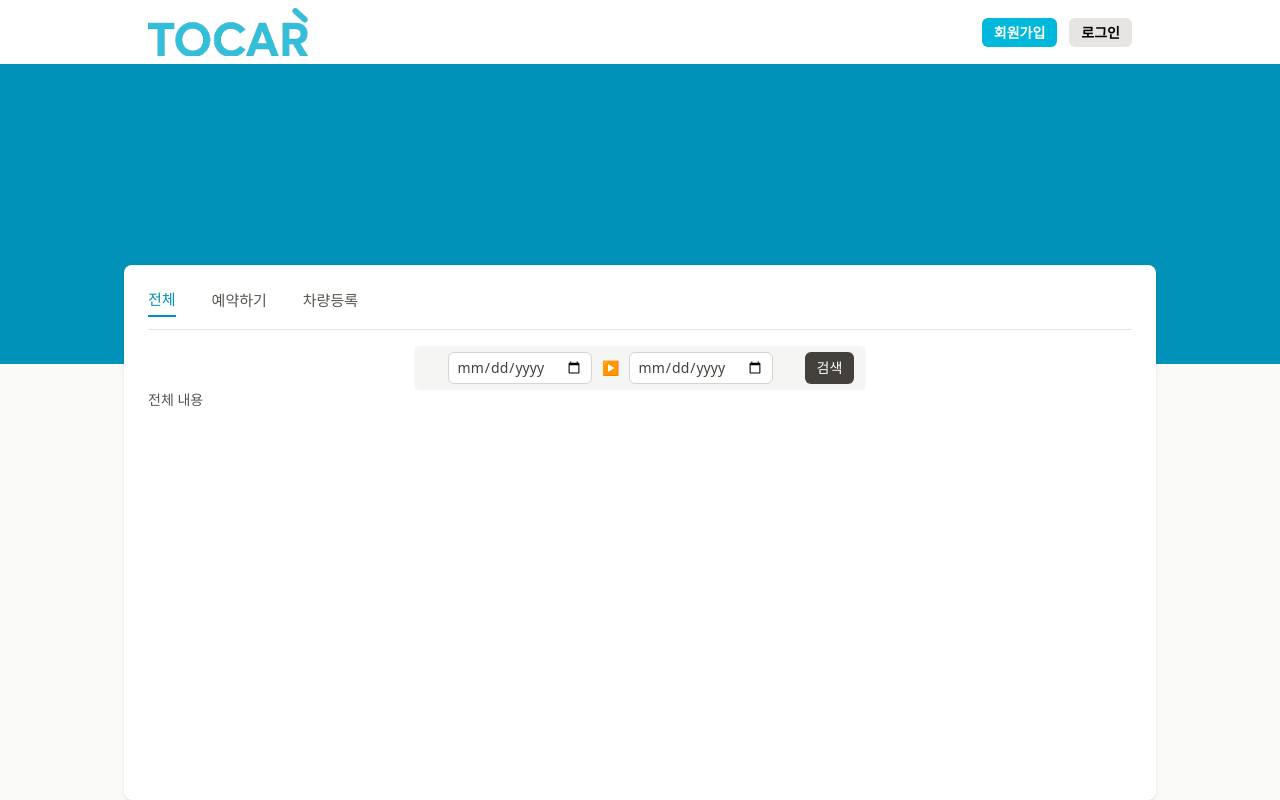
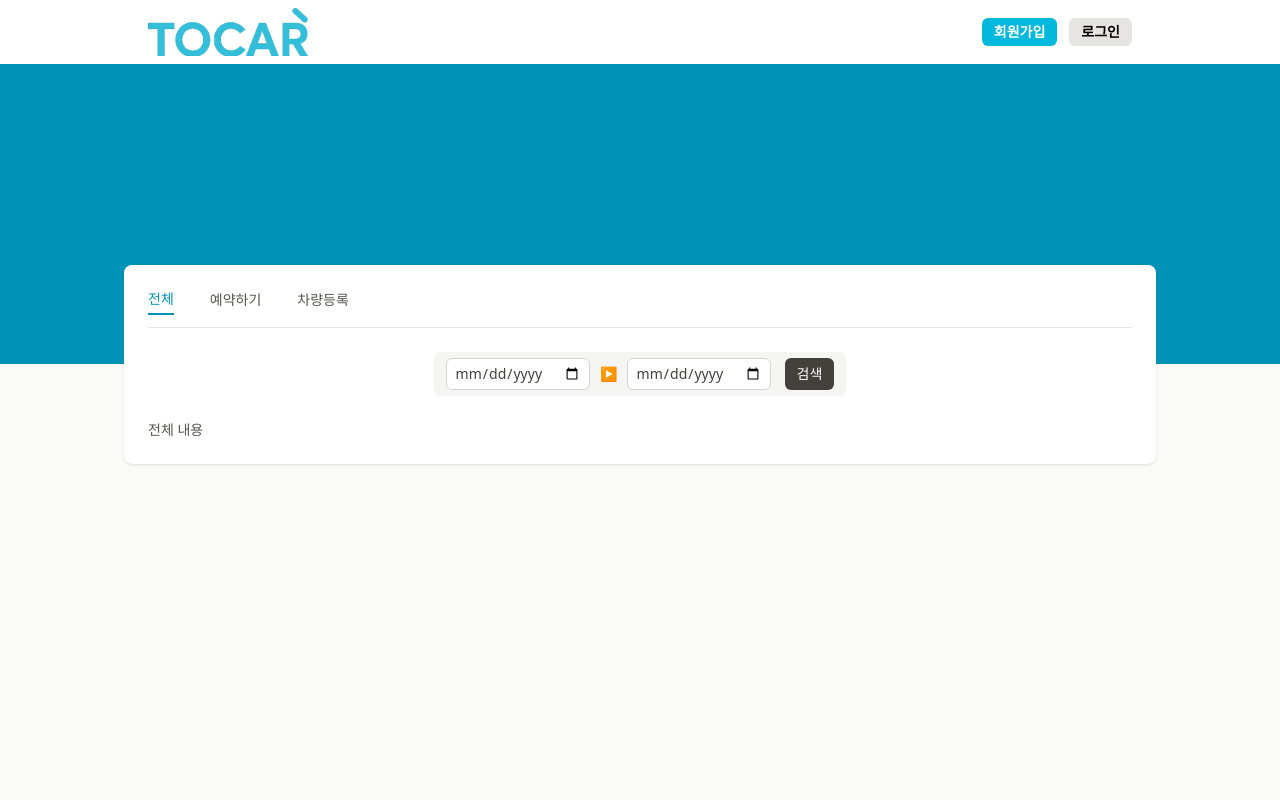
Before and after one commit to Adeone7/project_rentcar, a React (Vite) app: page /home in a window 1280 px wide. Built offline with nearby package versions, Linux system fonts and the light colour scheme.

Commit message:
회원가입, 로그인 수정완료

```diff
--- a/src/modal/Login.jsx
+++ b/src/modal/Login.jsx
@@ -3,7 +3,7 @@ import { useNavigate } from "react-router";
 import { loginAccount } from "../requests/account-api";
 import { useAccount, useToken } from "../stores/account-store";
 
-export default function LoginModal({ setModal }) {
+export default function LoginModal({ setModal, setIsLogin }) {
   const navigate = useNavigate();
   const [loginError, setLoginError] = useState(false);
 
@@ -27,6 +27,7 @@ export default function LoginModal({ setModal }) {
       if (res.success) {
         setAccount(res.user);
         setToken(res.token);
+        setIsLogin(true);
         setModal(null);
       } else {
         setLoginError(true);
--- a/src/modal/SignUp.jsx
+++ b/src/modal/SignUp.jsx
@@ -1,5 +1,9 @@
 import { useRef, useState } from "react";
-import { createAccount, verifyEmailCode } from "../requests/account-api";
+import {
+  createAccount,
+  verifyEmailCode,
+  availableCheck,
+} from "../requests/account-api";
 import { useNavigate } from "react-router";
 
 export default function SignUpModal({ setModal }) {
@@ -10,6 +14,7 @@ export default function SignUpModal({ setModal }) {
   const [codeError, setCodeError] = useState("");
 
   const [step, setStep] = useState(1);
+  const [account, setAccount] = useState(null);
   const formRef = useRef();
 
   function submitHandle(evt) {
@@ -22,6 +27,7 @@ export default function SignUpModal({ setModal }) {
     createAccount(nickname, id, pw).then((obj) => {
       window.alert(obj.success);
       formRef.current.reset();
+      setAccount(obj.account);
       setStep(2);
     });
   }
@@ -35,7 +41,7 @@ export default function SignUpModal({ setModal }) {
 
   function emailBlurHandle(evt) {
     const id = evt.target.value;
-    verifyEmailCode(id).then((obj) => {
+    availableCheck(id).then((obj) => {
       if (!id) return setEmailError("이메일을 입력해주세요");
       if (obj.available) setEmailError("");
       else setEmailError("이미 사용 중인 이메일주소입니다.");
@@ -127,7 +133,7 @@ export default function SignUpModal({ setModal }) {
               e.preventDefault();
               const code = e.target.code.value;
 
-              verifyEmailCode(code).then((result) => {
+              verifyEmailCode(account.id, code).then((result) => {
                 if (result.success) {
                   setCodeError("");
                   setStep(3);
--- a/src/pages/HomePage.jsx
+++ b/src/pages/HomePage.jsx
@@ -1,5 +1,6 @@
-import { useState } from "react";
+import { useState, useEffect, use } from "react";
 import { useNavigate } from "react-router";
+import { useAccount, useToken } from "../stores/account-store";
 
 import logo from "../assets/TOCAR.png";
 import LoginModal from "../modal/Login";
@@ -7,85 +8,111 @@ import SignUpModal from "../modal/SignUp";
 
 export default function HomePage() {
   const navigate = useNavigate();
+
   const [modal, setModal] = useState("");
   const [active, setActive] = useState("전체");
 
   const [startDate, setStartDate] = useState("");
   const [endDate, setEndDate] = useState("");
-  const [latest, setLatest] = useState(false);
+
+  /* 로그인/로그인유지 */
+  const { account, setAccount } = useAccount();
+  const { clearAccount, setClearAccount } = useAccount();
+  const { token, setToken } = useToken();
+
+  const isLogin = !!token;
+
+  useEffect(() => {
+    if (token) {
+      setModal("");
+    }
+  }, [token]);
+
+  /*  로그아웃  */
+  function handleLogout() {
+    clearAccount();
+    clearToken();
+    setActive("전체");
+  }
 
   return (
     <div>
       <div className="h-screen bg-stone-50 flex flex-col relative overflow-x-hidden">
-        {/* 상단고정 부분 */}
+        {/* ================= 상단바 ================= */}
         <div className="sticky top-0 w-full z-10 bg-white border-b border-stone-200">
-          <div className="absolute left-1/2 transform -translate-x-1/2 top-16 w-[1560px] h-[300px] bg-cyan-600 -z-10" />
+          <div className="absolute left-1/2 -translate-x-1/2 top-16 w-[1560px] h-[300px] bg-cyan-600 -z-10" />
+
           <div className="w-full max-w-[1000px] mx-auto flex justify-between items-center p-2">
             <img
               src={logo}
-              className="w-40 h-auto cursor-pointer"
+              className="w-40 cursor-pointer"
               onClick={() => navigate("/home")}
             />
-            <div className="flex gap-3">
+
+            <div className="flex items-center gap-3">
+              {/* 닉네임 표시 */}
+              {isLogin && (
+                <span className="text-sm text-stone-700 font-medium">
+                  {account?.nickname}
+                </span>
+              )}
+
+              {!isLogin ? (
+                <>
                   <button
-                className="bg-cyan-500 text-white text-[14px] font-semibold px-3 py-1 rounded-md hover:bg-cyan-600"
-                onClick={() => {
-                  setModal("SignUp");
-                }}
+                    className="bg-cyan-500 text-white text-sm font-semibold px-3 py-1 rounded-md hover:bg-cyan-600"
+                    onClick={() => setModal("SignUp")}
                   >
                     회원가입
                   </button>
                   <button
-                className="bg-stone-200 text-black text-[14px] font-semibold px-3 py-1 rounded-md hover:bg-stone-300"
-                onClick={() => {
-                  setModal("Login");
-                }}
+                    className="bg-stone-200 text-black text-sm font-semibold px-3 py-1 rounded-md hover:bg-stone-300"
+                    onClick={() => setModal("Login")}
                   >
                     로그인
                   </button>
+                </>
+              ) : (
+                <button
+                  className="bg-stone-200 text-black text-sm font-semibold px-3 py-1 rounded-md hover:bg-stone-300"
+                  onClick={handleLogout}
+                >
+                  로그아웃
+                </button>
+              )}
             </div>
           </div>
         </div>
 
-        {/* 가운데 흰색 상자 */}
-        <div className="w-full max-w-[1032px] h-full mt-[200px] mx-auto bg-white rounded-lg shadow-sm p-6 relative z-20">
-          {/* 상단 탭 헤더 */}
-          <div className="mb-4">
-            <nav className="flex items-center justify-start gap-9 border-b border-stone-200 pb-3">
-              {/* 탭 버튼 */}
+        {/* ================= 메인 박스 ================= */}
+        <div className="w-full max-w-[1032px] mt-[200px] mx-auto bg-white rounded-lg shadow-sm p-6 z-20">
+          {/* 탭 */}
+          <nav className="flex gap-9 border-b border-stone-200 pb-3 mb-6">
             {["전체", "예약하기", "차량등록"].map((tab) => (
               <button
                 key={tab}
                 onClick={() => setActive(tab)}
                 className={
-                    "text-sm font-medium pb-1 transition-colors " +
+                  "text-sm font-medium pb-1 transition " +
                   (active === tab
-                      ? "text-cyan-600 text-[15px] border-b-2 border-cyan-600"
-                      : "text-stone-600 text-[15px] hover:text-stone-800")
+                    ? "text-cyan-600 border-b-2 border-cyan-600"
+                    : "text-stone-600 hover:text-stone-800")
                 }
               >
                 {tab}
               </button>
             ))}
           </nav>
-          </div>
 
-          {/* 날짜 검색 기능 바 */}
-          <div className="flex justify-center">
+          {/* 날짜 검색 */}
+          <div className="flex justify-center mb-6">
             <form className="flex items-center gap-1.5 rounded-md bg-stone-100 px-3 py-1.5 text-sm">
-              <button
-                type="button"
-                className="h-8 rounded-md px-2 text-stone-600 hover:bg-stone-200"
-              ></button>
-
               <input
                 type="date"
                 value={startDate}
-                onChange={(e) => {
-                  setStartDate(e.target.value);
-                  setLatest(false);
-                }}
-                className="h-8 rounded-md border border-stone-300 bg-white px-2 text-stone-700 focus:outline-none focus:ring-1 focus:ring-stone-400"
+                onChange={(e) => setStartDate(e.target.value)}
+                className="h-8 rounded-md border border-stone-300 bg-white px-2
+                           text-stone-700 focus:outline-none focus:ring-1 focus:ring-stone-400"
               />
 
               <span className="px-1 text-stone-500">▶</span>
@@ -93,46 +120,42 @@ export default function HomePage() {
               <input
                 type="date"
                 value={endDate}
-                onChange={(e) => {
-                  setEndDate(e.target.value);
-                  setLatest(false);
-                }}
-                className="h-8 rounded-md border border-stone-300 bg-white px-2 text-stone-700 focus:outline-none focus:ring-1 focus:ring-stone-400"
+                onChange={(e) => setEndDate(e.target.value)}
+                className="h-8 rounded-md border border-stone-300 bg-white px-2
+                           text-stone-700 focus:outline-none focus:ring-1 focus:ring-stone-400"
               />
 
               <button
                 type="button"
-                className="h-8 rounded-md px-2 text-stone-600 hover:bg-stone-200"
-              ></button>
-
-              <button
-                type="button"
-                onClick={() => setLatest(false)}
-                className="ml-1 h-8 rounded-md bg-stone-700 px-3 text-white hover:bg-stone-800"
+                className="ml-2 h-8 rounded-md bg-stone-700 px-3 text-white hover:bg-stone-800"
+                onClick={() => {
+                  console.log("검색:", startDate, endDate);
+                }}
               >
                 검색
               </button>
             </form>
           </div>
 
-          {/* 탭 콘텐츠 영역 */}
-          <div>
+          {/* 콘텐츠 */}
           {active === "전체" && (
             <p className="text-sm text-stone-600">전체 내용</p>
           )}
           {active === "예약하기" && (
-              <p className="text-sm text-stone-600">예약하기 폼 또는 설명</p>
+            <p className="text-sm text-stone-600">
+              예약하기 (로그인 여부와 무관)
+            </p>
           )}
           {active === "차량등록" && (
             <p className="text-sm text-stone-600">차량등록 폼</p>
           )}
         </div>
       </div>
-      </div>
-      {/* Modal 영역 */}
+
+      {/* ================= 모달 ================= */}
       {modal && (
         <div
-          className="z-20 fixed inset-0 bg-stone-900/20  flex items-center justify-center"
+          className="fixed inset-0 z-20 bg-stone-900/20 flex items-center justify-center"
           onClick={() => setModal("")}
         >
           <div onClick={(e) => e.stopPropagation()}>
--- a/src/requests/account-api.js
+++ b/src/requests/account-api.js
@@ -16,12 +16,21 @@ function createAccount(nickname, id, pw) {
   });
 }
 
+//email 검증
+function availableCheck(id) {
+  return fetch(server + "/verify-email" + email, {
+    method: "get",
+  }).then((response) => {
+    response.json();
+  });
+}
+
 // 인증 코드 검증
-function verifyEmailCode(code) {
+function verifyEmailCode(accountId, code) {
   return fetch(server + "/verify-email", {
     method: "POST",
     headers: defaultHeader,
-    body: JSON.stringify({ code }),
+    body: JSON.stringify({ accountId, code }),
   }).then((res) => {
     if (!res.ok) throw new Error("이메일 인증 실패");
     return res.json();
@@ -40,4 +49,4 @@ function loginAccount(id, pw) {
   });
 }
 
-export { createAccount, verifyEmailCode, loginAccount };
+export { createAccount, verifyEmailCode, loginAccount, availableCheck };
```
Lines whose indentation alone changed are shown as unchanged.
